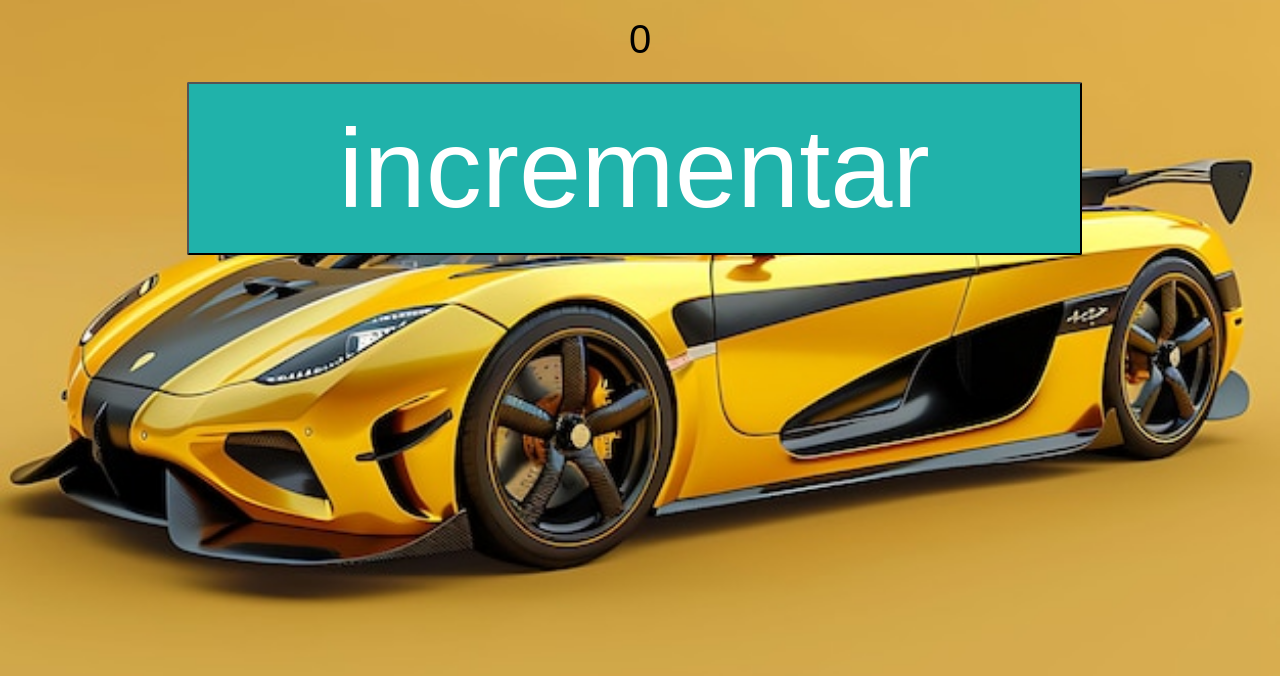
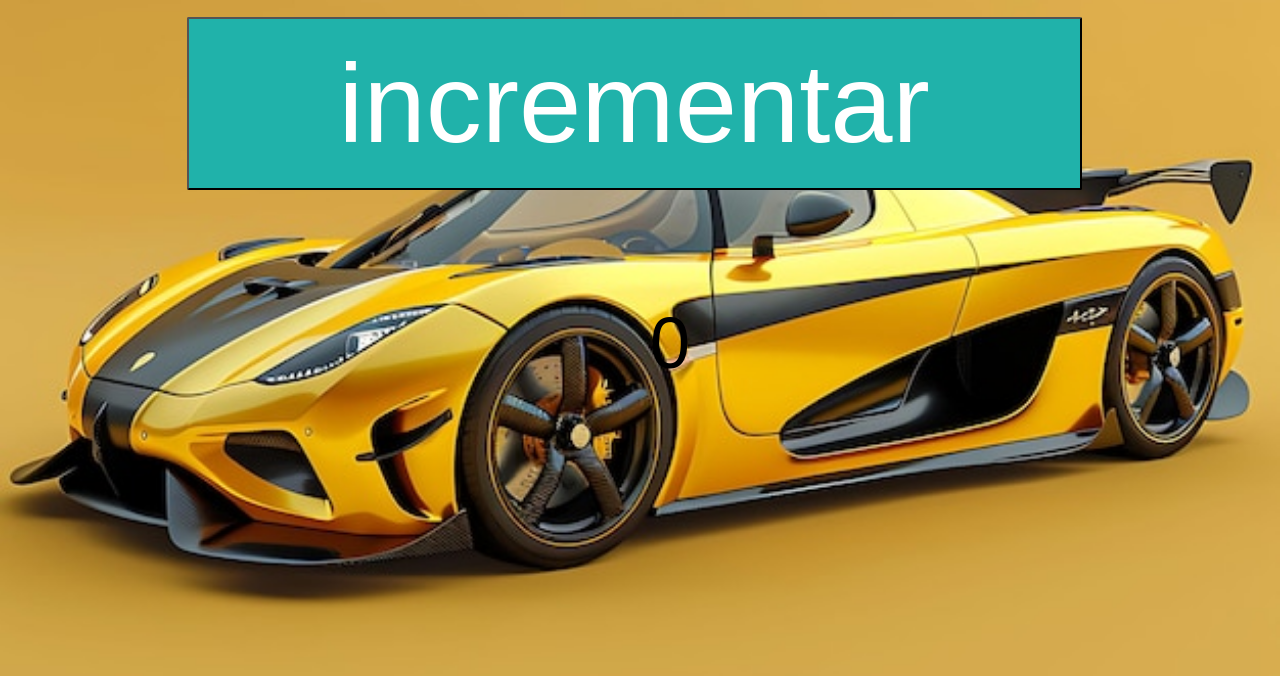
Before and after one commit to Lealss/web_contador, a plain HTML site: page index.html in a window 1280 px wide. Shown: the part 68-744 px from the top of the page. Drawn offline with Linux system fonts and the light colour scheme.

Commit message:
index.html

```diff
--- a/index.html
+++ b/index.html
@@ -20,12 +20,22 @@ background-repeat: no-repeat;
 }
 
 
-h1, p {
+h1 {
 
 text-align: center;
 align-items: center;
 font-size: 2.5em;
 margin: 20px 0;
+}
+
+p {
+
+    position: absolute;
+    top: 350px;
+    left: 650px;
+    font-size: 4.5em;
+    margin: 20px 0;
+
 }
 
 
```
